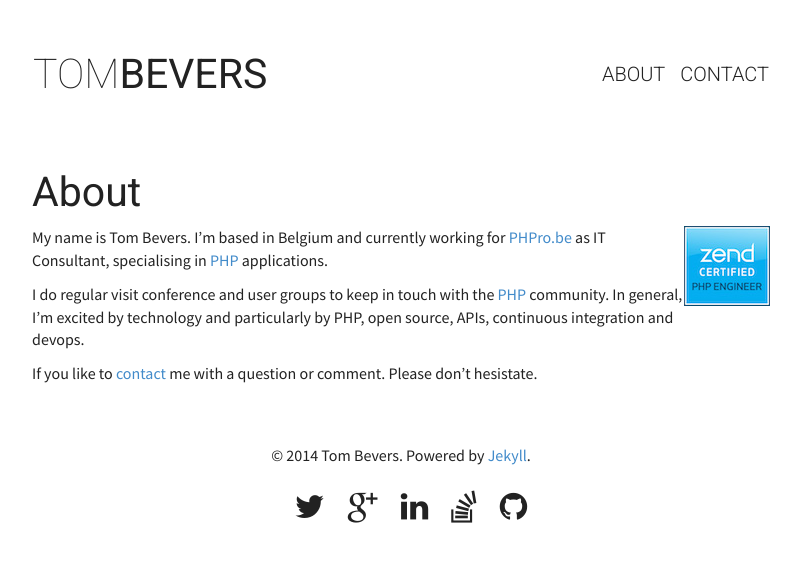
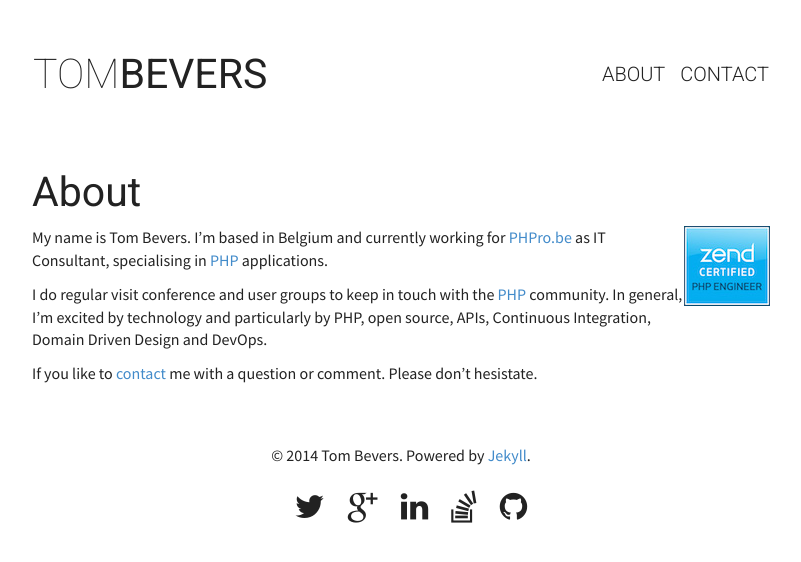
Before and after one commit to tombevers/tombevers.me, a Jekyll site: the page built from about/index.markdown, in a window 1280 px wide. Shown: the top 562 px of the page, without its empty margins (239-1040 px from the left). Built offline with Jekyll 4.4.1, drawn with Linux system fonts in a browser that asks for light colours.

```diff
--- a/_includes/footer.html
+++ b/_includes/footer.html
@@ -10,7 +10,7 @@
     </div>
   </footer>
 </div>
-<script src="//code.jquery.com/jquery.js"></script>
+<script src="//code.jquery.com/jquery.min.js"></script>
 <script src="/assets/js/bootstrap.min.js"></script>
 <script>
   var _gaq=[['_setAccount','{{ site.google_analytics }}'],['_trackPageview']];
--- a/about/index.markdown
+++ b/about/index.markdown
@@ -8,6 +8,6 @@ title: About
 
 My name is Tom Bevers. I'm based in Belgium and currently working for [PHPro.be](http://phpro.be) as IT Consultant, specialising in [PHP](http://php.net) applications.
 
-I do regular visit conference and user groups to keep in touch with the [PHP](http://php.net) community. In general, I'm excited by technology and particularly by PHP, open source, APIs, continuous integration and devops.
+I do regular visit conference and user groups to keep in touch with the [PHP](http://php.net) community. In general, I'm excited by technology and particularly by PHP, open source, APIs, Continuous Integration, Domain Driven Design and DevOps.
 
 If you like to [contact](/contact) me with a question or comment. Please don't hesistate.
```
Also changed, not shown: 1 other file.
